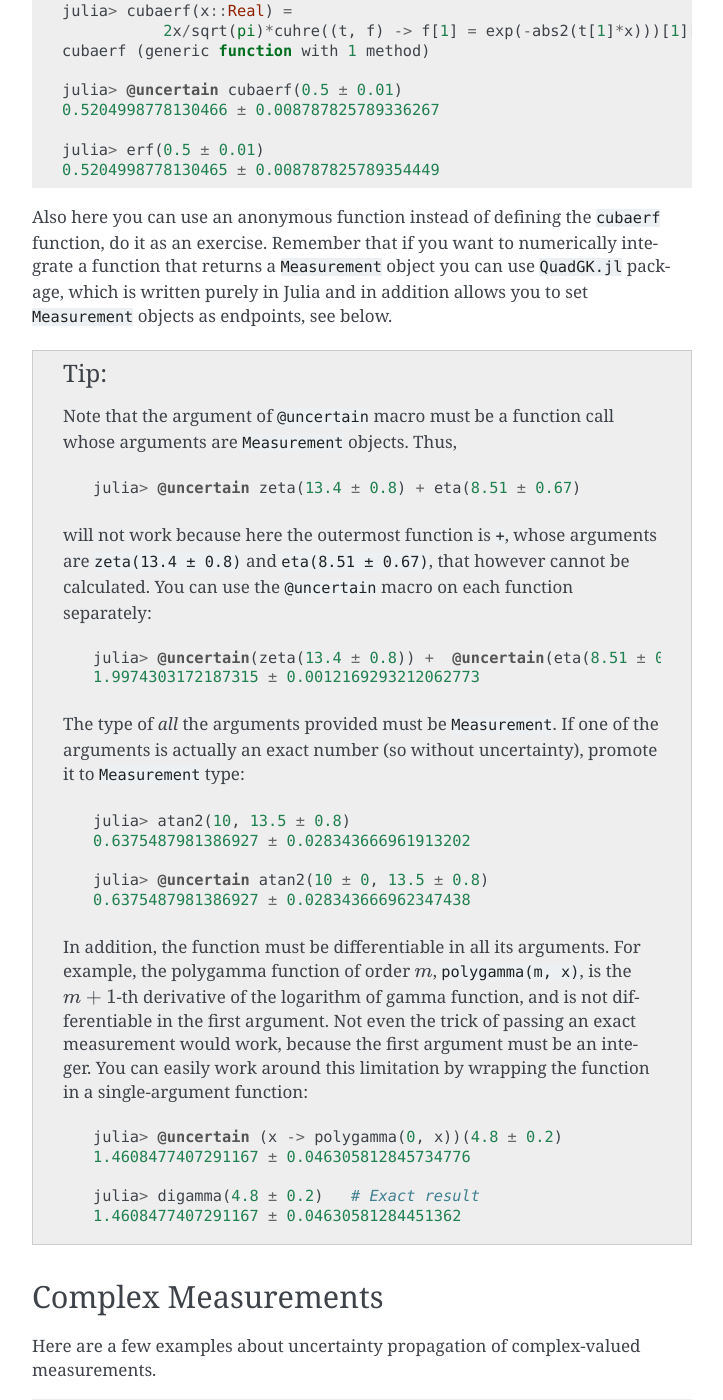
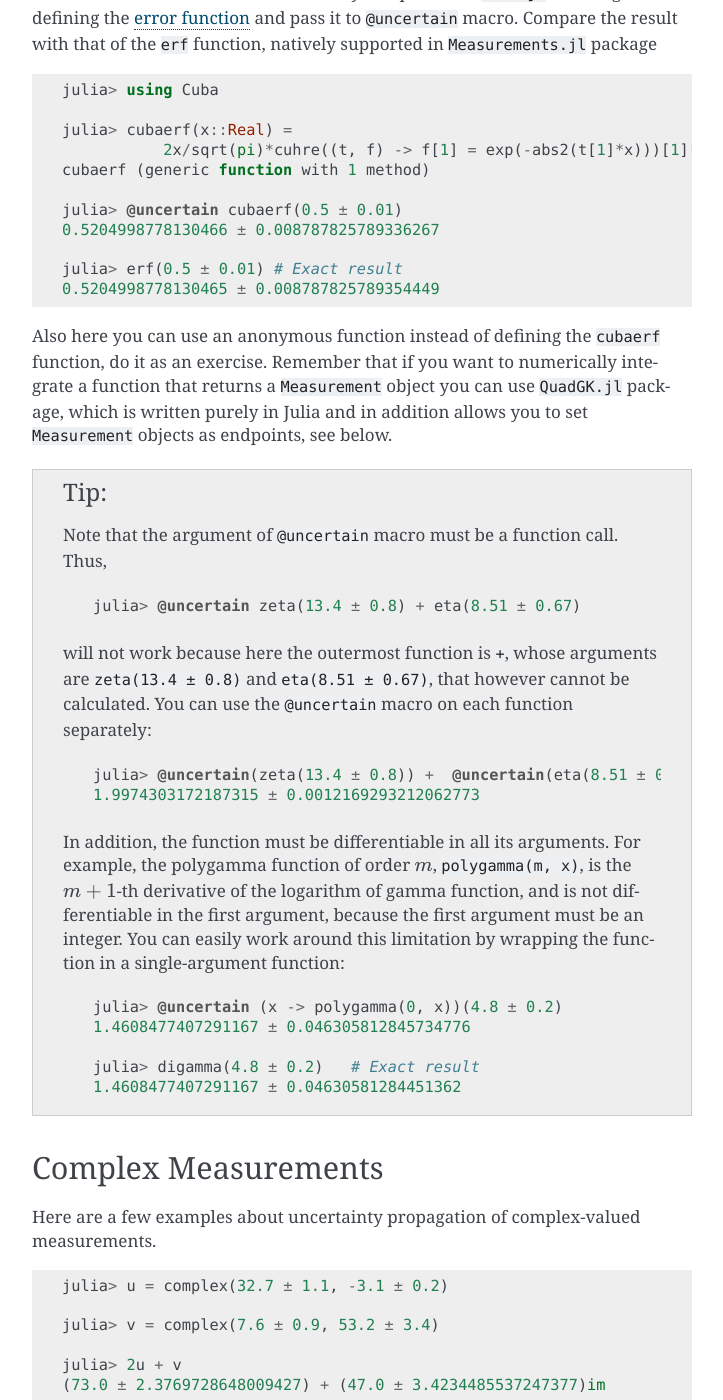
Before and after one commit to JuliaPhysics/Measurements.jl, a Sphinx documentation site: the page built from docs/examples.rst, in a window 1280 px wide and 1400 px high, scrolled down 3710 px. Shown: the whole window, without its empty margins (388-1111 px from the left). Built offline with Sphinx 7.4.7, drawn with Linux system fonts in a browser that asks for light colours; some of the changed text lies outside the part shown.

Commit message:
Improve `@uncertain` macro
It automatically converts all arguments of the function call to `Measurement`
type, if needed.

```diff
--- a/docs/examples.rst
+++ b/docs/examples.rst
@@ -172,8 +172,14 @@ by this package.
    julia> @uncertain log(9.4 ± 1.3, 58.8 ± 3.7)
    1.8182372640255153 ± 0.11568300475873611
 
-   julia> log(9.4 ± 1.3, 58.8 ± 3.7)
+   julia> log(9.4 ± 1.3, 58.8 ± 3.7) # Exact result
    1.8182372640255153 ± 0.11568300475593848
+
+   julia> @uncertain atan2(10, 13.5 ± 0.8)
+   0.6375487981386927 ± 0.028343666962347438
+
+   julia> atan2(10, 13.5 ± 0.8) # Exact result
+   0.6375487981386927 ± 0.028343666961913202
 
 You usually do not need to define a wrapping function before using it.  In the
 case where you have to define a function, like in the first line of previous
@@ -201,7 +207,7 @@ in ``Measurements.jl`` package
     julia> @uncertain cubaerf(0.5 ± 0.01)
     0.5204998778130466 ± 0.008787825789336267
 
-    julia> erf(0.5 ± 0.01)
+    julia> erf(0.5 ± 0.01) # Exact result
     0.5204998778130465 ± 0.008787825789354449
 
 Also here you can use an anonymous function instead of defining the ``cubaerf``
@@ -212,8 +218,8 @@ you to set ``Measurement`` objects as endpoints, see below.
 
 .. Tip::
 
-   Note that the argument of ``@uncertain`` macro must be a function call whose
-   arguments are ``Measurement`` objects.  Thus,
+   Note that the argument of ``@uncertain`` macro must be a function call.
+   Thus,
 
    .. code-block:: julia
 
@@ -229,25 +235,12 @@ you to set ``Measurement`` objects as endpoints, see below.
       julia> @uncertain(zeta(13.4 ± 0.8)) +  @uncertain(eta(8.51 ± 0.67))
       1.9974303172187315 ± 0.0012169293212062773
 
-   The type of *all* the arguments provided must be ``Measurement``.  If one of
-   the arguments is actually an exact number (so without uncertainty), promote
-   it to ``Measurement`` type:
-
-   .. code-block:: julia
-
-      julia> atan2(10, 13.5 ± 0.8)
-      0.6375487981386927 ± 0.028343666961913202
-
-      julia> @uncertain atan2(10 ± 0, 13.5 ± 0.8)
-      0.6375487981386927 ± 0.028343666962347438
-
    In addition, the function must be differentiable in all its arguments.  For
    example, the polygamma function of order :math:`m`, ``polygamma(m, x)``, is
    the :math:`m+1`-th derivative of the logarithm of gamma function, and is not
-   differentiable in the first argument.  Not even the trick of passing an exact
-   measurement would work, because the first argument must be an integer.  You
-   can easily work around this limitation by wrapping the function in a
-   single-argument function:
+   differentiable in the first argument, because the first argument must be an
+   integer.  You can easily work around this limitation by wrapping the function
+   in a single-argument function:
 
    .. code-block:: julia
 
```
Also changed, not shown: NEWS.md (+2 -0 lines), 2 other files.
